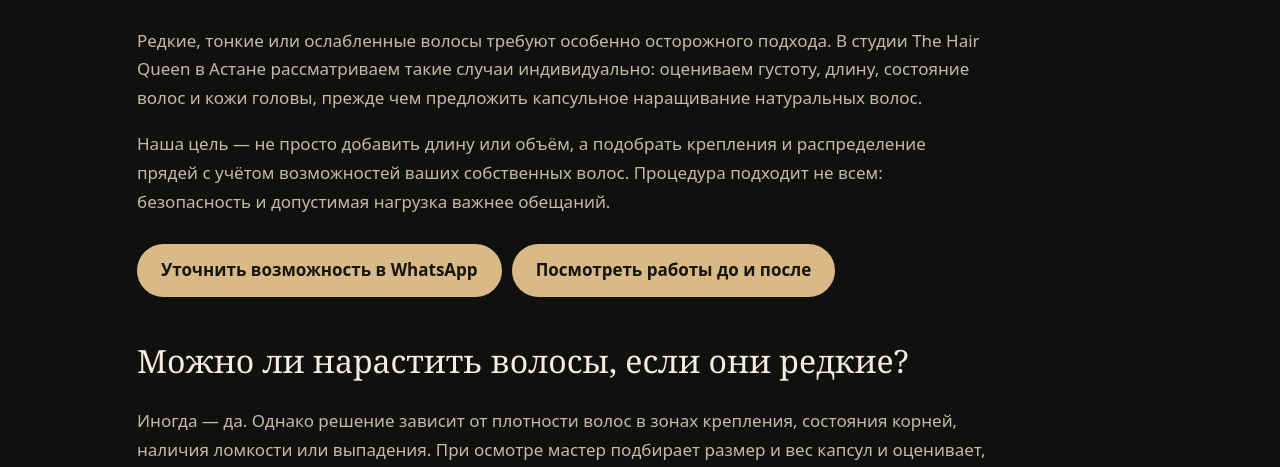
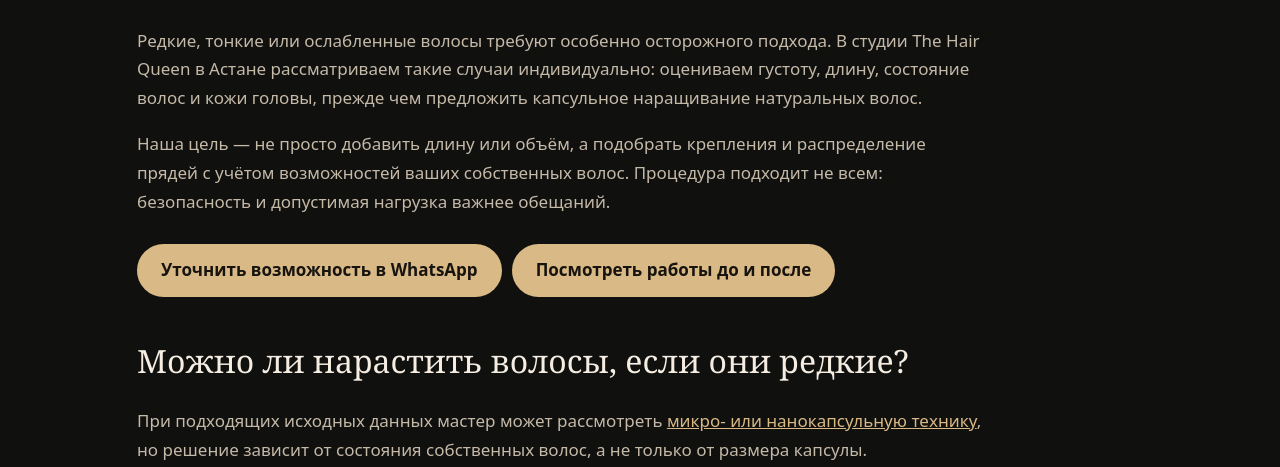
Before and after one commit to thehairqueen/thehairqueen.github.io, a plain HTML site: page narashchivanie-na-redkie-volosy.html in a window 1280 px wide. Shown: the part 485-952 px from the top of the page. Drawn offline with Linux system fonts and the light colour scheme.

Commit message:
SEO: relevant queries and internal links in narashchivanie-na-redkie-volosy.html

```diff
--- a/narashchivanie-na-redkie-volosy.html
+++ b/narashchivanie-na-redkie-volosy.html
@@ -18,7 +18,7 @@
 <p>Редкие, тонкие или ослабленные волосы требуют особенно осторожного подхода. В студии The Hair Queen в Астане рассматриваем такие случаи индивидуально: оцениваем густоту, длину, состояние волос и кожи головы, прежде чем предложить капсульное наращивание натуральных волос.</p>
 <p>Наша цель — не просто добавить длину или объём, а подобрать крепления и распределение прядей с учётом возможностей ваших собственных волос. Процедура подходит не всем: безопасность и допустимая нагрузка важнее обещаний.</p>
 <a class="button" href="https://wa.me/77054569170">Уточнить возможность в WhatsApp</a><a class="button" href="/#results">Посмотреть работы до и после</a>
-<h2>Можно ли нарастить волосы, если они редкие?</h2>
+<h2>Можно ли нарастить волосы, если они редкие?</h2><p>При подходящих исходных данных мастер может рассмотреть <a href="/kapsulnoe-narashchivanie.html">микро- или нанокапсульную технику</a>, но решение зависит от состояния собственных волос, а не только от размера капсулы.</p>
 <p>Иногда — да. Однако решение зависит от плотности волос в зонах крепления, состояния корней, наличия ломкости или выпадения. При осмотре мастер подбирает размер и вес капсул и оценивает, получится ли распределить нагрузку. Если собственные волосы не выдержат процедуру, мы предложим отложить её.</p>
 <h2>Как выполняется деликатное микрокапсульное наращивание?</h2>
 <p>В сложных зонах Гульмира Наурузбаева использует индивидуальный подбор микрокапсул, в том числе ультратонких вытянутых соединений там, где это оправдано исходными данными. Размер, вес и место крепления определяются не по единому шаблону. Подбираем натуральные пряди по оттенку, длине и структуре, чтобы переход выглядел гармонично.</p>
```
